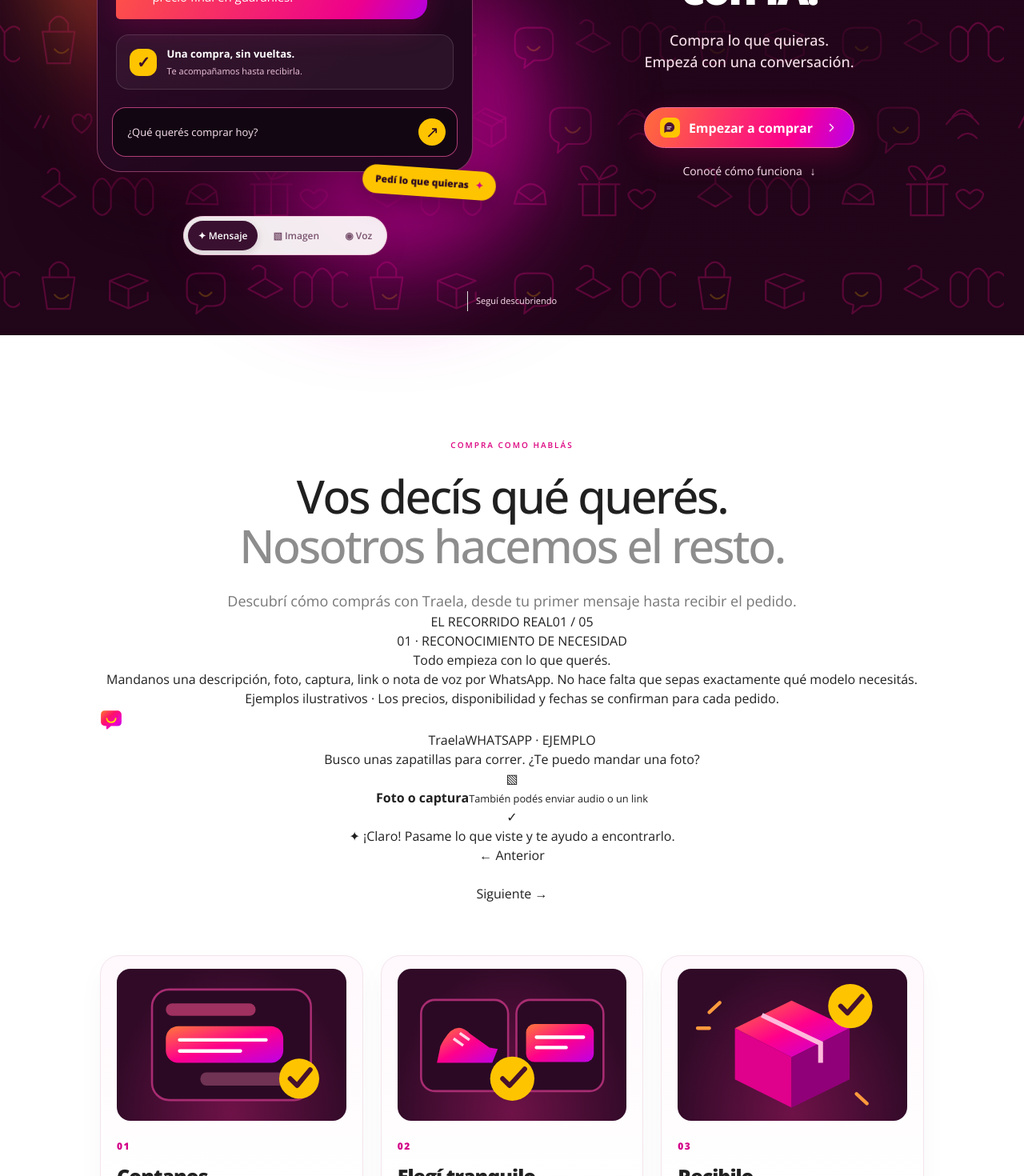
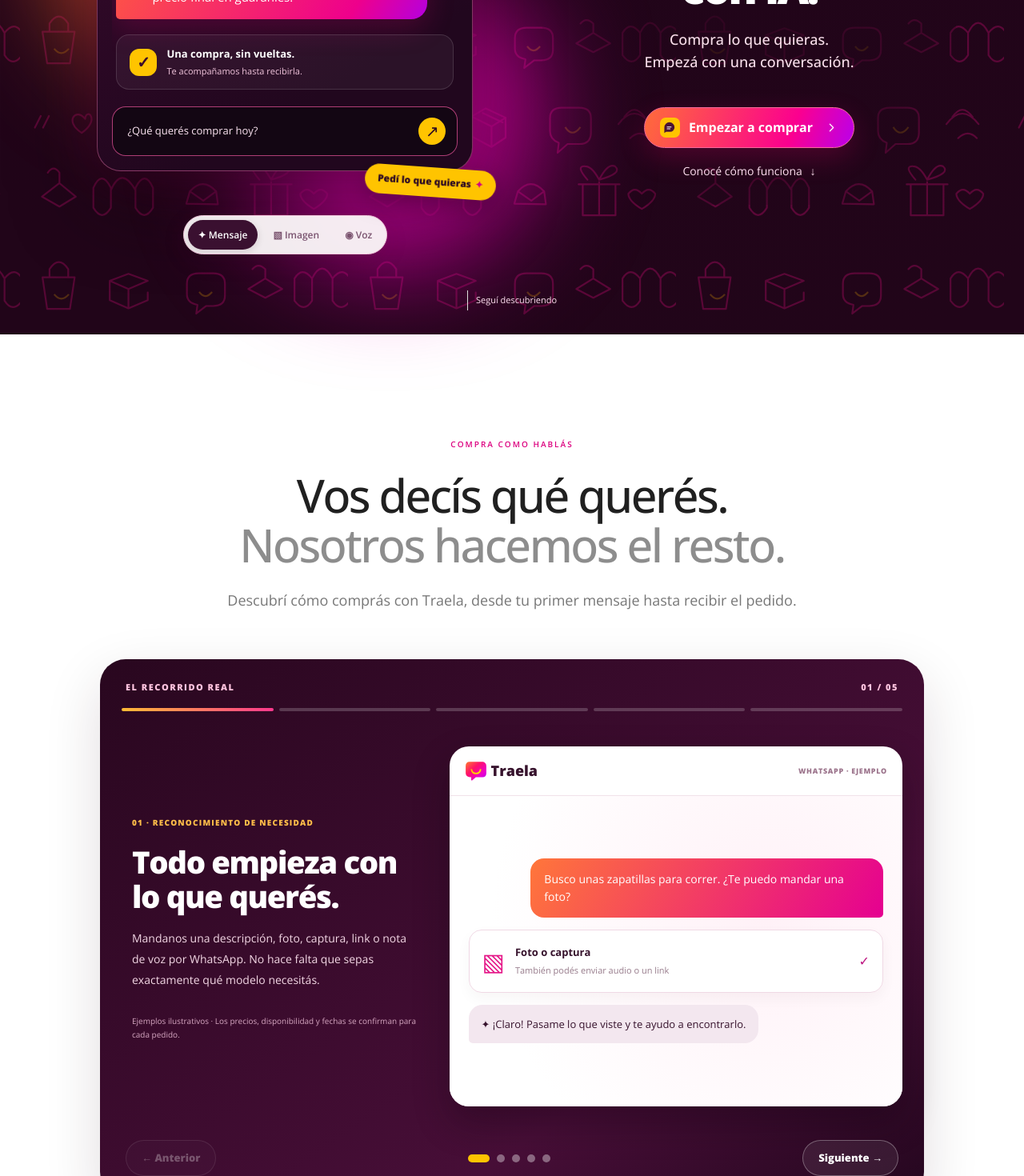
Before and after one commit to sebaparaguay/traela-landing, a Next.js app: page / in a window 1280 px wide. Shown: the part 480-1950 px from the top of the page at 80% size. Built offline with nearby package versions, Linux system fonts and the light colour scheme; no server answers.

Commit message:
style: fixed hero preview dimensions and five-step journey graphics

```diff
--- a/app/landing.css
+++ b/app/landing.css
@@ -359,3 +359,32 @@
 .persona-landing .journey-disclaimer{margin:18px 7px 2px!important;font-size:10px;color:#dbb6ca;line-height:1.6;text-align:center}
 @media(max-width:900px){.persona-landing .journey-showcase{padding:18px}.persona-landing .journey-layout{grid-template-columns:1fr}.persona-landing .journey-request{gap:12px}.persona-landing .journey-source{margin-top:4px}.persona-landing .journey-pdp-bottom{grid-template-columns:1fr 1fr}.persona-landing .journey-pdp-bottom a{grid-column:1/-1;text-align:center}}
 @media(max-width:640px){.persona-landing .journey-showcase{margin-top:36px;padding:12px;border-radius:24px}.persona-landing .journey-rail{gap:5px;flex-wrap:wrap;font-size:10px;padding:8px 5px 18px}.persona-landing .journey-rail span b{width:20px;height:20px;margin-right:3px}.persona-landing .journey-rail-arrow{display:none}.persona-landing .journey-pdp-body{grid-template-columns:1fr;gap:14px;padding:14px}.persona-landing .journey-product-art{min-height:195px}.persona-landing .journey-product-symbol{font-size:88px}.persona-landing .journey-pdp-top{padding:12px}.persona-landing .journey-pdp-badge{font-size:8px}.persona-landing .journey-product-details{padding:5px}.persona-landing .journey-pdp-bottom{padding:13px;gap:16px}.persona-landing .journey-pdp-bottom strong{font-size:12px}}
+
+/* Fixed hero demo footprint: switching modes never moves the page */
+.persona-landing .hero-demo{overflow-anchor:none}
+.persona-landing .shopping-preview{height:540px;min-height:540px;max-height:540px;overflow:hidden;display:flex;flex-direction:column;transform:none}
+.persona-landing .shopping-preview .preview-content{flex:1;min-height:0;overflow:hidden}
+.persona-landing .shopping-preview .preview-footer{margin-top:auto;flex-shrink:0}
+.persona-landing .preview-floating-label{height:37px;display:flex;align-items:center;flex-shrink:0}
+.persona-landing .hero-mode-tabs{flex-shrink:0}
+@media(max-width:640px){.persona-landing .shopping-preview{height:520px;min-height:520px;max-height:520px}}
+/* Five-step interactive buyer journey */
+.persona-landing .buyer-journey{margin:60px auto 0;background:linear-gradient(145deg,#29071f,#470e37 70%,#25071f);border-radius:32px;padding:27px;color:#fff;text-align:left;box-shadow:0 25px 70px #27041c24}
+.persona-landing .buyer-journey-header{display:flex;justify-content:space-between;color:#ffc4df;font-size:11px;font-weight:800;letter-spacing:1.5px;margin:0 5px 17px}
+.persona-landing .buyer-journey-progress{display:grid;grid-template-columns:repeat(5,1fr);gap:7px;margin-bottom:24px}.persona-landing .buyer-journey-progress span{height:4px;border-radius:10px;background:#ffffff32}.persona-landing .buyer-journey-progress span.on{background:linear-gradient(90deg,#ffbb35,#ff398e)}
+.persona-landing .buyer-journey-stage{display:grid;grid-template-columns:.8fr 1.2fr;gap:32px;align-items:center;min-height:490px}
+.persona-landing .buyer-journey-copy{padding:20px 7px 20px 13px}.persona-landing .buyer-journey-kicker{font-size:10px;letter-spacing:1.2px;font-weight:800;color:#ffbe49}.persona-landing .buyer-journey-copy h3{font-size:clamp(27px,3vw,42px);letter-spacing:-1.4px;line-height:1.13;margin:18px 0;font-weight:800}.persona-landing .buyer-journey-copy p{color:#f3d7e5;font-size:14px;line-height:1.85}.persona-landing .buyer-journey-footnote{display:block;margin-top:30px;color:#d6a7c1;font-size:10px;line-height:1.7}
+.persona-landing .buyer-journey-art{height:450px;overflow:hidden;background:#fff;color:#37132d;border-radius:24px;box-shadow:0 20px 45px #13001055;display:flex;flex-direction:column;animation:buyer-art-in .25s ease both}
+@keyframes buyer-art-in{from{opacity:.6}to{opacity:1}}
+.persona-landing .buyer-art-top{height:62px;flex-shrink:0;padding:13px 19px;border-bottom:1px solid #f1e2ea;display:flex;align-items:center;justify-content:space-between;gap:8px}.persona-landing .buyer-art-top>span:last-child{font-size:9px;letter-spacing:.7px;color:#9c748c;font-weight:800}.persona-landing .buyer-art-logo{display:flex;align-items:center;gap:5px;font-size:18px;font-weight:800}
+.persona-landing .buyer-art-scene{padding:24px;display:flex;flex-direction:column;justify-content:center;gap:15px;flex:1;min-height:0;background:radial-gradient(circle at 70% 40%,#fff1f7,#fff 75%)}
+.persona-landing .buyer-chat-user{align-self:flex-end;max-width:85%;background:linear-gradient(120deg,#ff763a,#e50091);color:#fff;border-radius:17px 17px 5px 17px;padding:15px 17px;font-size:14px;line-height:1.55}.persona-landing .buyer-chat-traela{align-self:flex-start;max-width:90%;background:#f3e7ef;border-radius:17px 17px 17px 5px;padding:14px 16px;font-size:13px;line-height:1.6}
+.persona-landing .buyer-art-attachment,.persona-landing .buyer-art-search,.persona-landing .buyer-art-source{display:flex;align-items:center;gap:13px;padding:16px;background:#fff;border:1px solid #f0d9e5;border-radius:16px;box-shadow:0 7px 18px #3308220a}.persona-landing .buyer-art-attachment>span:first-child,.persona-landing .buyer-art-search>span{font-size:30px;color:#e51788}.persona-landing .buyer-art-attachment strong,.persona-landing .buyer-art-search strong,.persona-landing .buyer-art-source strong{display:block;font-size:13px}.persona-landing .buyer-art-attachment small,.persona-landing .buyer-art-search small,.persona-landing .buyer-art-source small{display:block;color:#977b8b;font-size:11px;margin-top:5px}.persona-landing .buyer-art-attachment>span:last-child,.persona-landing .buyer-art-source>b{margin-left:auto;color:#bd1480}
+.persona-landing .buyer-art-source>span{font-weight:800;color:#d51b85;background:#fff0f8;padding:10px;border-radius:11px}
+.persona-landing .buyer-art-pdp{display:grid;grid-template-columns:1fr 1fr;gap:14px}.persona-landing .buyer-art-pdp-visual{min-height:190px;position:relative;background:radial-gradient(circle,#ffe7f0,#f4d8e8);border-radius:18px;display:grid;place-items:center;font-size:75px}.persona-landing .buyer-art-pdp-visual span{position:absolute;bottom:10px;left:10px;border-radius:30px;padding:7px 10px;background:#fff;color:#ac1576;font-size:10px;font-weight:800}.persona-landing .buyer-art-pdp-info{display:flex;flex-direction:column;justify-content:center;gap:10px}.persona-landing .buyer-art-pdp-info small{font-size:9px;color:#c21a83;font-weight:800}.persona-landing .buyer-art-pdp-info strong{font-size:19px;line-height:1.2}.persona-landing .buyer-art-pdp-info span{font-size:11px;color:#7b6574}.persona-landing .buyer-art-pdp-info b{font-size:12px}.persona-landing .buyer-art-variants,.persona-landing .buyer-art-choice{display:flex;gap:10px;flex-wrap:wrap}.persona-landing .buyer-art-variants span,.persona-landing .buyer-art-choice span{background:#f8edf3;border-radius:12px;padding:10px 12px;font-size:11px}.persona-landing .buyer-art-choice span:first-child{background:#e91d8c;color:#fff}
+.persona-landing .buyer-art-payment{display:flex;flex-direction:column;gap:11px;border:1px solid #eed8e5;border-radius:17px;padding:20px;background:#fff}.persona-landing .buyer-art-payment small{color:#c51a83;font-size:10px;font-weight:800}.persona-landing .buyer-art-payment strong{font-size:18px}.persona-landing .buyer-art-payment>span{color:#8e7484;font-size:12px}.persona-landing .buyer-art-bank{padding:15px;background:#f7edf3;border-radius:12px;font-size:12px;font-weight:700}.persona-landing .buyer-art-receipt{align-self:flex-end;padding:13px 16px;border-radius:14px;background:#f1e5ed;font-size:13px}.persona-landing .buyer-art-receipt span{color:#b5007a;margin-left:12px}
+.persona-landing .buyer-art-timeline{display:flex;flex-direction:column;gap:0;padding:10px 18px;border:1px solid #f1dfe9;border-radius:17px;background:#fff}.persona-landing .buyer-art-timeline div{display:flex;align-items:center;gap:14px;padding:12px 0;font-size:13px;border-bottom:1px solid #f4eaf0}.persona-landing .buyer-art-timeline div:last-child{border:0}.persona-landing .buyer-art-timeline b{display:grid;place-items:center;border-radius:50%;background:#ffe2f0;color:#c21682;width:25px;height:25px}.persona-landing .buyer-art-end{text-align:center;font-size:12px;color:#a51b75;font-weight:800}
+.persona-landing .buyer-journey-controls{display:flex;justify-content:space-between;align-items:center;gap:12px;padding:22px 5px 0}.persona-landing .buyer-journey-controls>button{border:1px solid #ffffff50;border-radius:30px;background:#ffffff13;color:#fff;font-size:13px;font-weight:800;padding:12px 19px;cursor:pointer}.persona-landing .buyer-journey-controls>button:disabled{opacity:.3;cursor:default}.persona-landing .buyer-journey-dots{display:flex;gap:9px}.persona-landing .buyer-journey-dots button{width:10px;height:10px;border:0;border-radius:50%;background:#ffffff60;cursor:pointer;padding:0}.persona-landing .buyer-journey-dots button.active{background:#ffc400;width:27px;border-radius:10px}
+@media(max-width:800px){.persona-landing .buyer-journey-stage{grid-template-columns:1fr;gap:15px;min-height:0}.persona-landing .buyer-journey-copy{padding:8px}.persona-landing .buyer-journey-copy h3{font-size:30px}.persona-landing .buyer-journey-copy p{font-size:13px}.persona-landing .buyer-journey-art{height:420px}.persona-landing .buyer-journey{padding:18px}.persona-landing .buyer-journey-footnote{margin-top:12px}}
+@media(max-width:640px){.persona-landing .buyer-journey{margin-top:35px;padding:13px;border-radius:24px}.persona-landing .buyer-journey-stage{display:flex;flex-direction:column;align-items:stretch}.persona-landing .buyer-journey-copy{min-height:280px}.persona-landing .buyer-journey-copy h3{font-size:27px;margin:12px 0}.persona-landing .buyer-journey-art{height:390px}.persona-landing .buyer-art-scene{padding:14px;gap:10px}.persona-landing .buyer-art-pdp-visual{min-height:145px;font-size:54px}.persona-landing .buyer-art-pdp-info strong{font-size:15px}.persona-landing .buyer-art-pdp-info span{font-size:10px}.persona-landing .buyer-art-pdp{gap:8px}.persona-landing .buyer-journey-controls>button{padding:11px 13px;font-size:12px}.persona-landing .buyer-journey-dots{gap:5px}}
+@media(prefers-reduced-motion:reduce){.persona-landing .buyer-journey-art{animation:none}}
```
